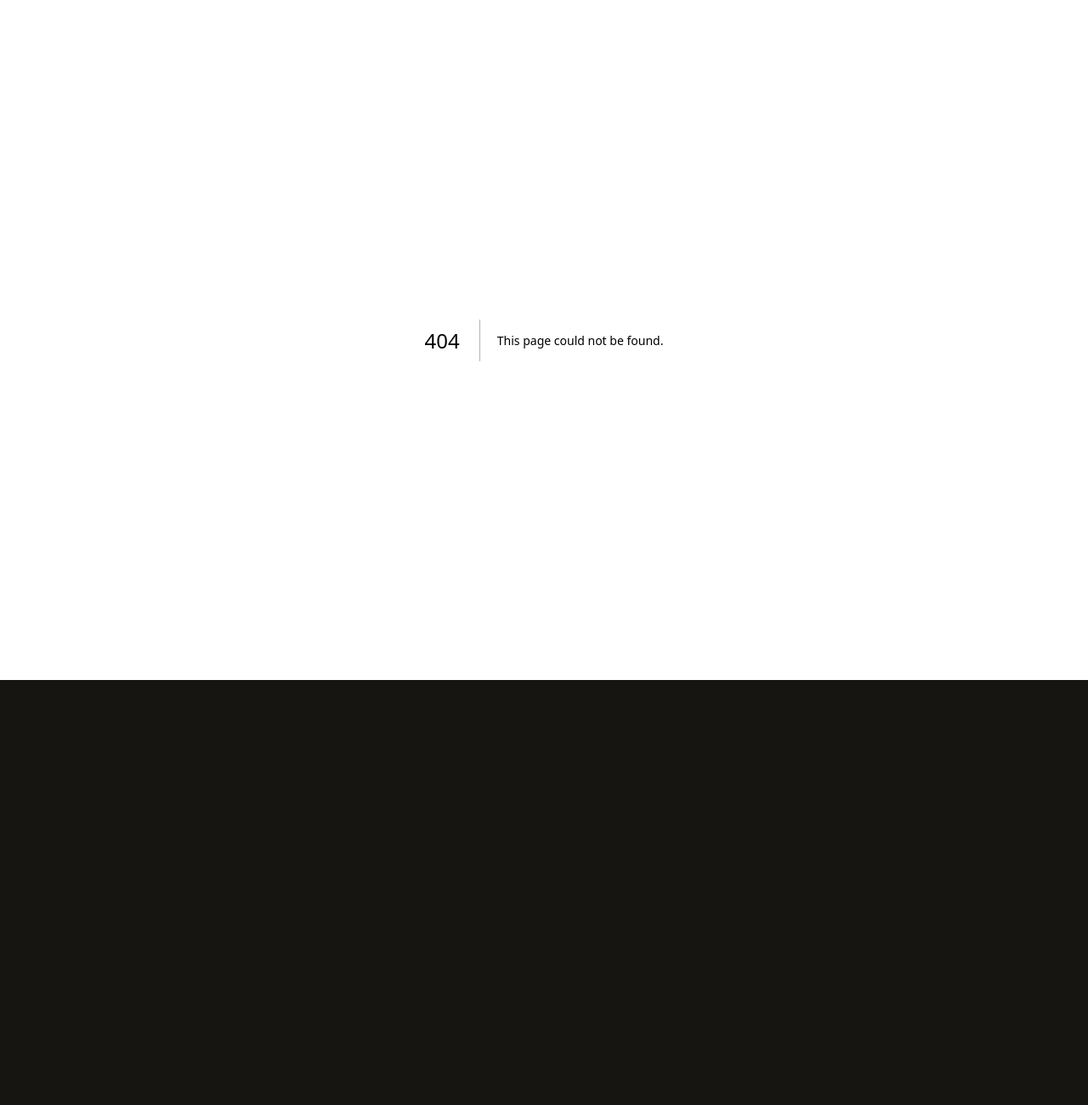
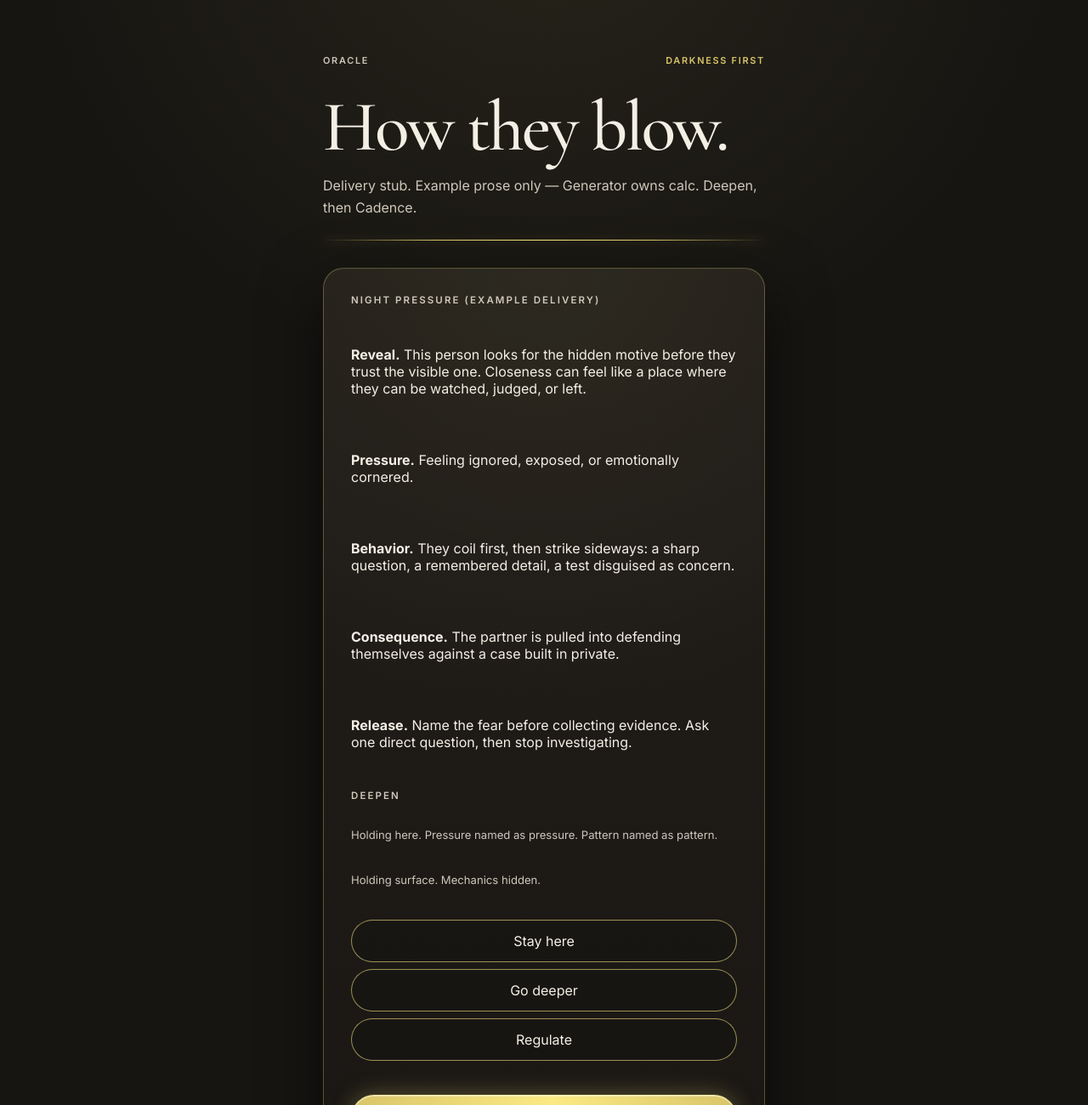
Before and after one commit to seanmphelps-ai/seen-universe, a Next.js app: page /foundation/oracle in a window 1280 px wide. Before the commit this address had no page. Shown: the top 1300 px of the page at 85% size. Before the commit the page ends 800 px from the top, so only its background shows below. Built offline with nearby package versions, Linux system fonts and the light colour scheme.

Commit message:
Oracle delivery salvage: docs/oracle doctrine + foundation stub; HARD LAW locked (no tradition mix; after native cocoons only)

```diff
--- /dev/null
+++ b/app/foundation/oracle/page.tsx
@@ -0,0 +1,106 @@
+'use client';
+
+import { useMemo, useState } from 'react';
+import Link from 'next/link';
+
+type DeepenChip = 'STAY_HERE' | 'GO_DEEPER' | 'REGULATE';
+
+const EXAMPLE_CARD = {
+  title: 'Night pressure (example delivery)',
+  reveal:
+    'This person looks for the hidden motive before they trust the visible one. Closeness can feel like a place where they can be watched, judged, or left.',
+  pressure: 'Feeling ignored, exposed, or emotionally cornered.',
+  behavior:
+    'They coil first, then strike sideways: a sharp question, a remembered detail, a test disguised as concern.',
+  consequence:
+    'The partner is pulled into defending themselves against a case built in private.',
+  release: 'Name the fear before collecting evidence. Ask one direct question, then stop investigating.',
+} as const;
+
+/**
+ * Oracle delivery stub — doctrine only.
+ * No modality calc. Darkness-first deepen → Cadence handoff.
+ * See docs/oracle/
+ */
+export default function FoundationOracleDeliveryPage() {
+  const [chip, setChip] = useState<DeepenChip>('STAY_HERE');
+  const [depthNote, setDepthNote] = useState('Holding surface. Mechanics hidden.');
+
+  const deepenCopy = useMemo(() => {
+    if (chip === 'GO_DEEPER') {
+      return 'Going one layer under the behavior — wound / injury / darkness underneath. Still no chart math on this surface.';
+    }
+    if (chip === 'REGULATE') {
+      return 'Regulation close. Cadence is the practice layer after the dark reading — not a second onboarding.';
+    }
+    return 'Holding here. Pressure named as pressure. Pattern named as pattern.';
+  }, [chip]);
+
+  function choose(next: DeepenChip) {
+    setChip(next);
+    setDepthNote(next === 'GO_DEEPER' ? 'Depth +1 (stub).' : next === 'REGULATE' ? 'Regulate → ready for Cadence.' : 'Stay here.');
+  }
+
+  return (
+    <main className="seenFlowPage">
+      <section className="seenFlowShell">
+        <header className="seenFlowHeader">
+          <div className="seenProgress">
+            <span>Oracle</span>
+            <span className="seenProgressValue">Darkness first</span>
+          </div>
+          <h1 className="seenDisplayLarge">How they blow.</h1>
+          <p className="seenFlowIntroduction">
+            Delivery stub. Example prose only — Generator owns calc. Deepen, then Cadence.
+          </p>
+          <div className="seenDivider" aria-hidden="true" />
+        </header>
+
+        <div className="seenPanel seenFlowForm">
+          <span className="seenLabel">{EXAMPLE_CARD.title}</span>
+          <p>
+            <strong>Reveal.</strong> {EXAMPLE_CARD.reveal}
+          </p>
+          <p>
+            <strong>Pressure.</strong> {EXAMPLE_CARD.pressure}
+          </p>
+          <p>
+            <strong>Behavior.</strong> {EXAMPLE_CARD.behavior}
+          </p>
+          <p>
+            <strong>Consequence.</strong> {EXAMPLE_CARD.consequence}
+          </p>
+          <p>
+            <strong>Release.</strong> {EXAMPLE_CARD.release}
+          </p>
+
+          <span className="seenLabel">Deepen</span>
+          <p className="seenFieldSupport">{deepenCopy}</p>
+          <p className="seenFieldSupport">{depthNote}</p>
+
+          <div style={{ display: 'flex', flexWrap: 'wrap', gap: 8 }}>
+            <button type="button" className="seenButtonSecondary" onClick={() => choose('STAY_HERE')}>
+              Stay here
+            </button>
+            <button type="button" className="seenButtonSecondary" onClick={() => choose('GO_DEEPER')}>
+              Go deeper
+            </button>
+            <button type="button" className="seenButtonSecondary" onClick={() => choose('REGULATE')}>
+              Regulate
+            </button>
+          </div>
+
+          <Link className="seenButtonPrimary" href="/cadence">
+            Continue to Cadence
+          </Link>
+          <Link className="seenButtonSecondary" href="/closure">
+            ← Closure
+          </Link>
+          <p className="seenFieldSupport">
+            Doctrine: <code>docs/oracle/</code>. No modality calc on this route.
+          </p>
+        </div>
+      </section>
+    </main>
+  );
+}
```
Also changed, not shown: 10 other files (tests, documents, lock files or other folders).
